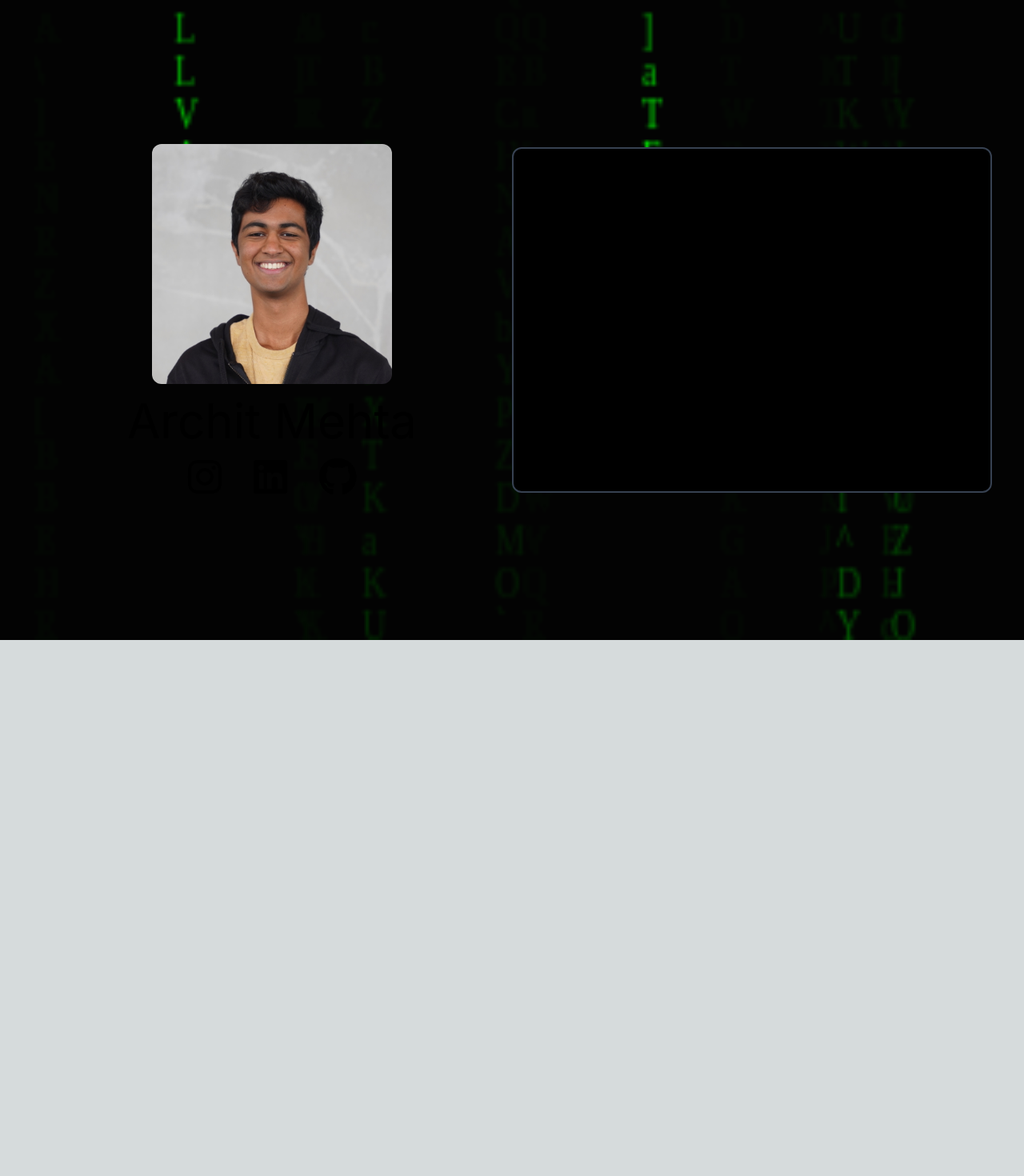
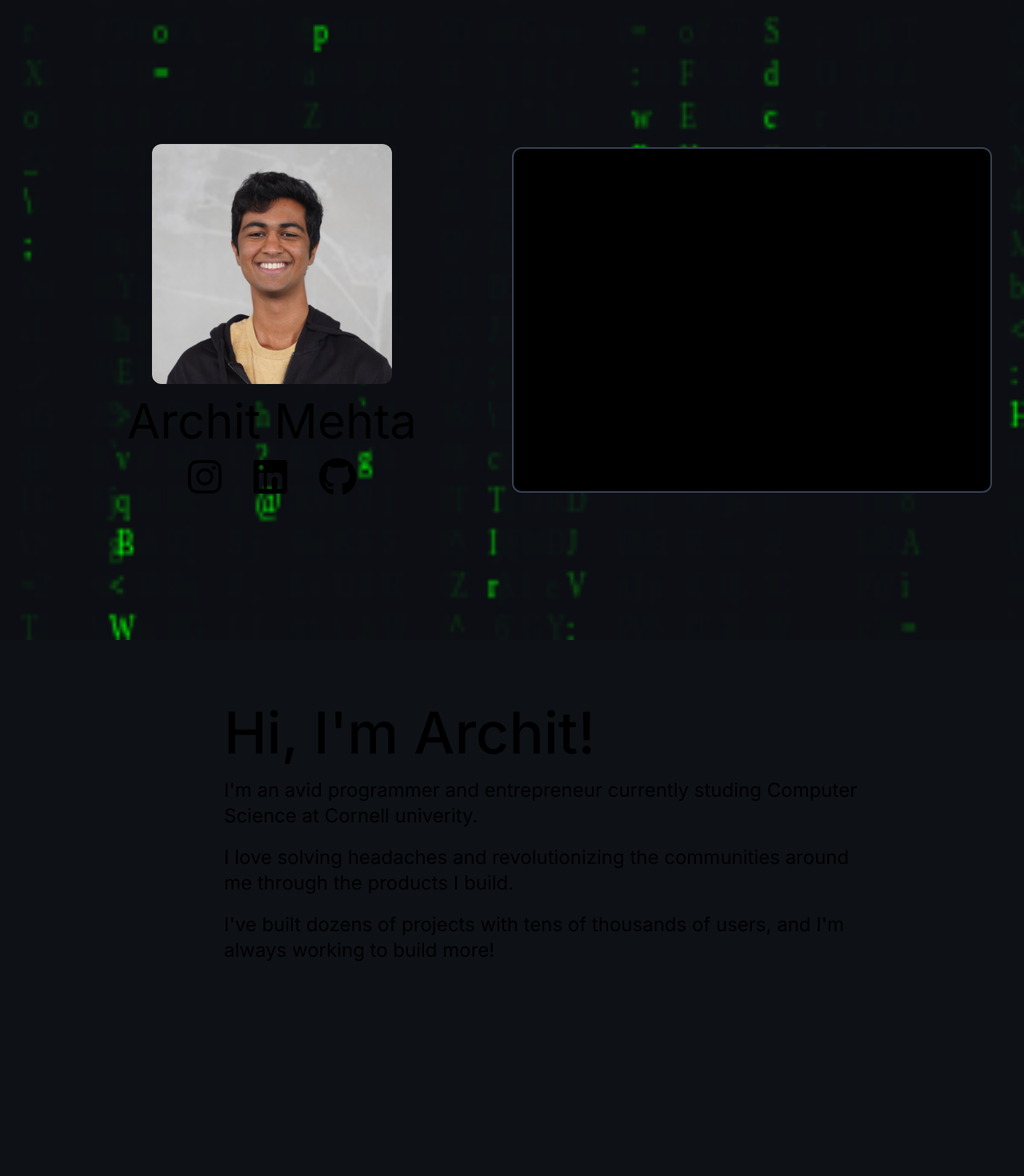
Before and after one commit to Archit404Error/PersonalWebsite, a Next.js app: page / in a window 1280 px wide. Shown: the top 1470 px of the page at 80% size. Before the commit the page ends 800 px from the top, so only its background shows below. Built offline with nearby package versions, Linux system fonts and the light colour scheme.

Commit message:
Improve landing and add snap scroll setup

```diff
--- a/src/app/page.tsx
+++ b/src/app/page.tsx
@@ -2,25 +2,26 @@ import { Introduction } from "@/components/intro/Introduction";
 import { CodePanel } from "@/components/landing/CodePanel";
 import { IntroCard } from "@/components/landing/IntroCard";
 import { MatrixCanvas } from "@/components/landing/MatrixCanvas";
+import { Projects } from "@/components/projects/Projects";
 import { config } from "@fortawesome/fontawesome-svg-core";
 import "@fortawesome/fontawesome-svg-core/styles.css";
 config.autoAddCss = false;
 
 export default function Home() {
   return (
-    <main className="flex flex-col items-center justify-center">
+    <main className="flex flex-col items-center justify-center bg-[#0e1116]">
       <MatrixCanvas />
-      <div className="snap-y snap-mandatory h-screen overflow-scroll z-10 w-full h-screen">
-        <div className="snap-center">
-          <div className={"grid grid-cols-2 w-full h-screen p-10 snap-center"}>
-            <IntroCard />
-            <CodePanel />
-          </div>
+      <div className="z-10 w-full">
+        <div className={"grid grid-cols-2 w-full h-screen p-10"}>
+          <IntroCard />
+          <CodePanel />
         </div>
 
-        <div className="z-10 w-full h-screen snap-center">
+        <div className="z-10 w-full h-screen">
           <Introduction />
         </div>
+
+        <Projects />
       </div>
     </main>
   );
--- a/src/components/intro/Introduction.tsx
+++ b/src/components/intro/Introduction.tsx
@@ -1,19 +1,23 @@
+"use client";
+
 export const Introduction = () => {
   return (
-    <div>
-      <h1>Hi, I'm Archit!</h1>
-      <p>
-        I'm an avid programmer and entrepreneur currently studing Computer
-        Science at Cornell univerity.
-      </p>
-      <p>
-        I love solving headaches and revolutionizing the communities around me
-        through the products I build.
-      </p>
-      <p>
-        I've built dozens of projects with tens of thousands of users, and I'm
-        always working to build more!
-      </p>
+    <div className="grid grid-cols-12 pt-20 pl-20">
+      <div className="col-start-3 col-span-8 flex gap-5 flex-col">
+        <h1 className="text-7xl font-medium">Hi, I&apos;m Archit!</h1>
+        <p className="text-2xl">
+          I&apos;m an avid programmer and entrepreneur currently studing
+          Computer Science at Cornell univerity.
+        </p>
+        <p className="text-2xl">
+          I love solving headaches and revolutionizing the communities around me
+          through the products I build.
+        </p>
+        <p className="text-2xl">
+          I&apos;ve built dozens of projects with tens of thousands of users,
+          and I'm always working to build more!
+        </p>
+      </div>
     </div>
   );
 };
--- a/src/components/landing/MatrixCanvas.tsx
+++ b/src/components/landing/MatrixCanvas.tsx
@@ -11,7 +11,7 @@ export const MatrixCanvas = () => {
   };
 
   const randomChar = () => {
-    return String.fromCharCode(randInt(65, 100));
+    return String.fromCharCode(randInt(50, 120));
   };
 
   const draw = (
@@ -19,16 +19,16 @@ export const MatrixCanvas = () => {
     canvWidth: number,
     canvHeight: number
   ) => {
-    ctx.fillStyle = "rgba(0, 0, 0, 0.1)";
+    ctx.fillStyle = "rgba(14, 17, 22, 0.4)";
     ctx.fillRect(0, 0, canvWidth, canvHeight);
 
-    if (dropArrs.length < canvWidth / 10 && randInt(1, 5) == 1) {
+    if (dropArrs.length < canvWidth / 4 && randInt(1, 2) == 1) {
       const newCol = randInt(0, canvWidth);
       dropArrs.push([newCol, 0]);
     }
 
     for (const dropArr of dropArrs) {
-      ctx.font = "10px san-serif";
+      ctx.font = "8px san-serif";
       ctx.fillStyle = "#00ff00";
       ctx.fillText(randomChar(), dropArr[0], dropArr[1]);
       dropArr[1] += 10;
--- /dev/null
+++ b/src/components/projects/Projects.tsx
@@ -0,0 +1,18 @@
+export const Projects = () => {
+  return (
+    <div className="snap-y snap-mandatory h-screen overflow-scroll">
+      <div className="snap-start bg-amber-200 w-screen h-screen flex items-center justify-center text-8xl">
+        1
+      </div>
+      <div className="snap-start bg-teal-200 w-screen  h-screen flex items-center justify-center text-8xl">
+        2
+      </div>
+      <div className="snap-start bg-cyan-200 w-screen h-screen flex items-center justify-center text-8xl">
+        3
+      </div>
+      <div className="snap-start bg-fuchsia-200 w-screen h-screen flex items-center justify-center text-8xl">
+        4
+      </div>
+    </div>
+  );
+};
```
